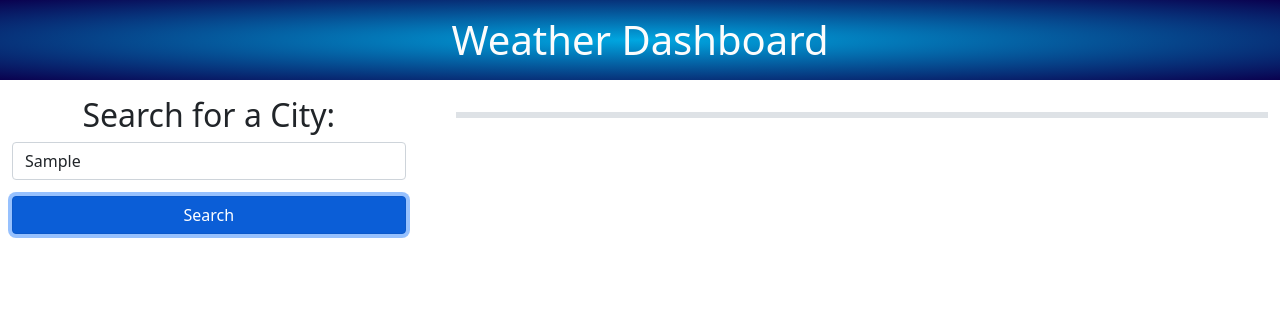
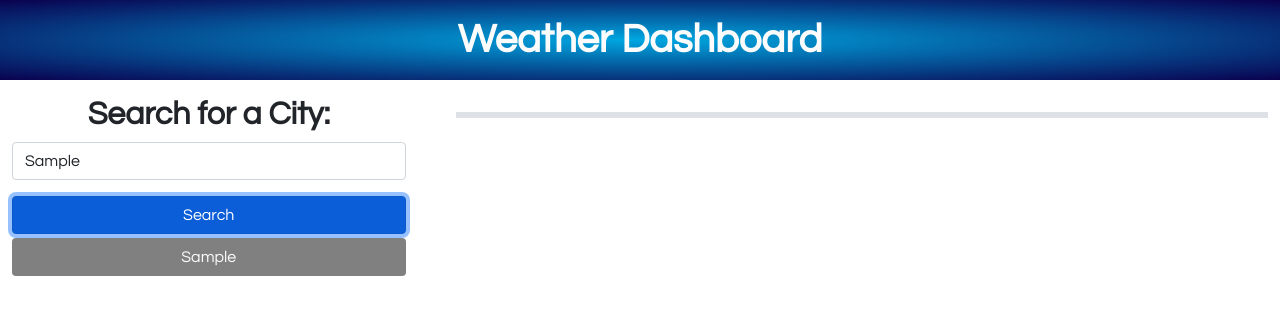
Before and after one commit to mahiv87/Weather-Dashboard, a plain HTML site: page index.html in a window 1280 px wide. Both pictures are taken after typing "Sample" into the empty fields and a click on the button "Search". Drawn offline with nearby package versions, Linux system fonts and the light colour scheme; no server answers.

Commit message:
Made changes that allow data to be replaced

```diff
--- a/assets/script.js
+++ b/assets/script.js
@@ -1,5 +1,6 @@
 var searchFormEl = $('#search-form');
 var searchInputEl = $('#search-input');
+var searchHistory = $('#search-history');
 var searchBtnEl = $('.custom-btn');
 var dateEl = dayjs().format('dddd MM/DD/YYYY');
 var weatherContainerEl = $('#weather-container');
@@ -8,6 +9,7 @@ var fiveDayEl = $('#fiveday');
 
 function formSubmitHandler(event) {
     event.preventDefault();
+    currentWeatherEl.innerHTML = '';
     currentWeatherEl.attr('style', 'display: block');
 
     var cityName = searchInputEl.val().trim();
@@ -17,7 +19,16 @@ function formSubmitHandler(event) {
         return;
     }
 
+    historyBtnEl()
     geoCode(cityName);
+}
+
+function historyBtnEl() {
+    var cityBtn = $('<button>');
+    cityBtn.addClass('custom-btn past-btn btn col-12 mt-1');
+    cityBtn.attr('type', 'submit');
+    cityBtn.text(searchInputEl.val().trim());
+    searchHistory.append(cityBtn);
 }
 
 function geoCode(city) {
@@ -67,7 +78,7 @@ function searchApi(lat, lon) {
 function printCurrentWeather(currentWeatherResult){
     // Displays Current Weather
     var cityEl = $('<h2>');
-    cityEl.text(searchInputEl.val().trim() + ' ' + dateEl + ' ');
+    cityEl.text(searchInputEl.val().trim() + ' (' + dateEl + ') ');
 
     var iconCode = currentWeatherResult.current.weather[0].icon;
     var iconUrl = 'https://openweathermap.org/img/w/' + iconCode + '.png';
@@ -75,6 +86,7 @@ function printCurrentWeather(currentWeatherResult){
     icon.attr('src', iconUrl).attr('alt', currentWeatherResult.current.weather[0].description);
 
     cityEl.append(icon);
+    currentWeatherEl.html('');
     currentWeatherEl.append(cityEl);
 
     var tempEl = $('<p>');
@@ -122,9 +134,10 @@ function printCurrentWeather(currentWeatherResult){
         currentWeatherResult.daily[5],
     ]
 
+    var dayCardContainer = $('.day-card-container');
+    dayCardContainer.html('');
+
     fiveDayArr.forEach(day => {
-
-        var dayCardContainer = $('.day-card-container');
 
         var dayCardSize = $('<div>');
         dayCardSize.addClass('col-12 col-sm-3 col-lg-2 my-3 ms-1');
@@ -172,4 +185,5 @@ function printCurrentWeather(currentWeatherResult){
 
 currentWeatherEl.attr('style', 'display: none');
 fiveDayEl.attr('style', 'display: none');
+
 searchFormEl.on('submit', formSubmitHandler);
--- a/assets/style.css
+++ b/assets/style.css
@@ -1,3 +1,5 @@
+@import url('https://fonts.googleapis.com/css2?family=Questrial&display=swap');
+
 :root {
     --white: #fcfcfc;
     --dark-blue: #0a014f;
@@ -6,6 +8,16 @@
 
 * {
     box-sizing: border-box;
+    font-family: 'Questrial', sans-serif;
+}
+
+h1,
+h2,
+h3,
+h4,
+h5,
+h6 {
+  font-weight: bold;
 }
 
 .header {
@@ -16,6 +28,15 @@
 .custom-btn {
     background-color: var(--light-blue);
 
+}
+
+.past-btn {
+  background-color: grey;
+  color: var(--white);
+}
+
+.past-btn:hover {
+  background-color: darkgrey;
 }
 
 /* Flex content */
--- a/index.html
+++ b/index.html
@@ -24,10 +24,13 @@
         <form id="search-form">
           <h2 class="form-header text-center">Search for a City:</h3>
           <div>
-            <input type="text" class="form-control mb-3" id="search-input" />
+            <input type="text" class="form-control mb-3" id="search-input" placeholder="San Diego" />
             <button type="submit" class="custom-btn btn btn-primary col-12">Search</button>
           </div>
         </form>
+        <div id="search-history">
+            <!-- Search history will be displayed here -->
+        </div>
       </div>
 
       <div class="col-12 col-md-8 my-3" id="weather-container">
```
Also changed, not shown: assets/images/Weather-Dashboard.png (added), 1 other file.
